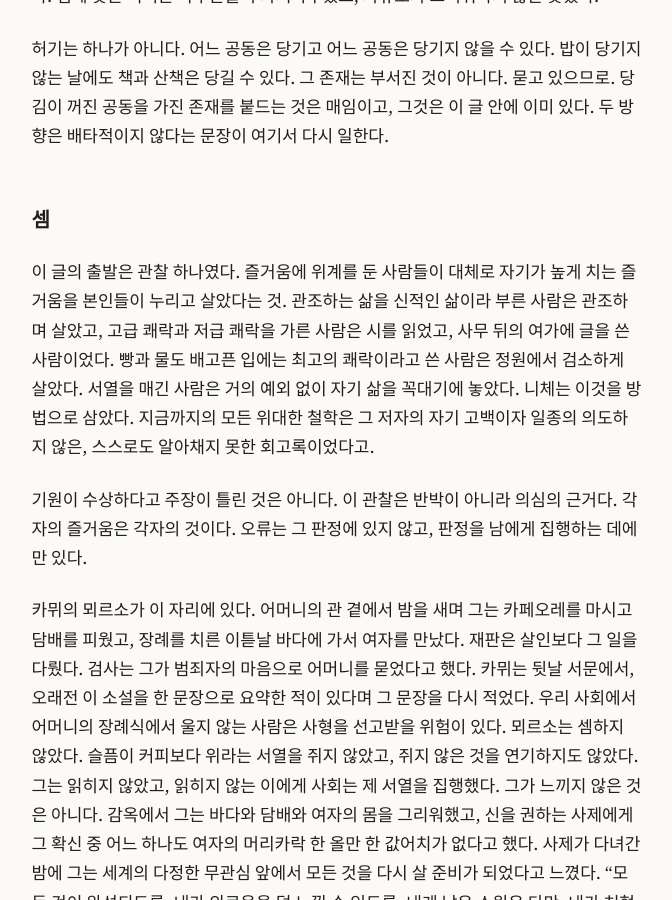
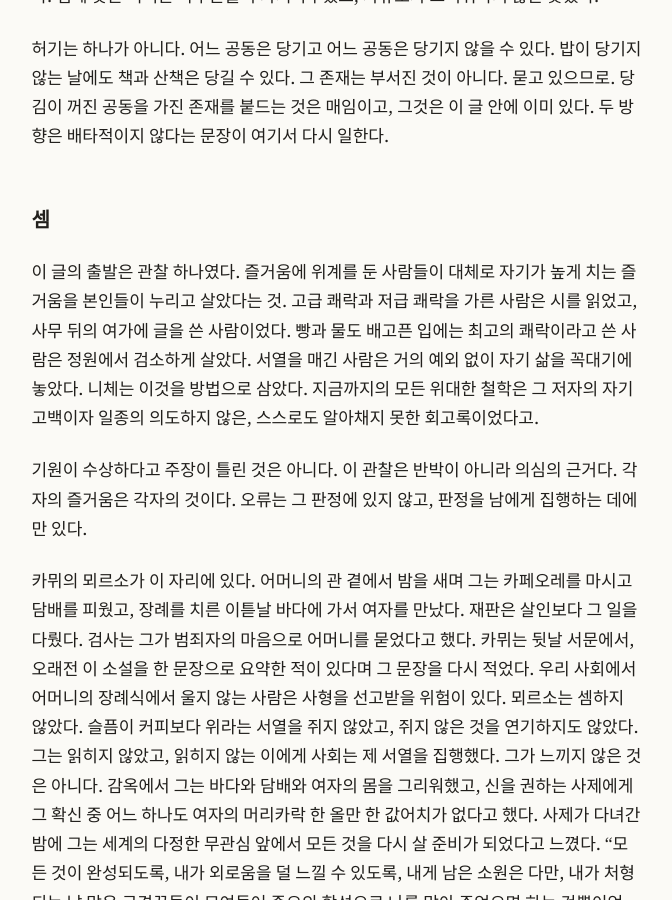
Before and after one commit to nonasking/essays, a Jekyll site: the page built from weight-and-ties/index.md, in a window 1280 px wide and 900 px high, scrolled down 6750 px. Shown: the whole window, without its empty margins (303-975 px from the left). Built offline with Jekyll 4.4.1, drawn with Linux system fonts in a browser that asks for light colours; our own code applies the rules of GitHub Pages for plain Markdown files; some of the changed text lies outside the part shown.

Commit message:
Weight and Ties: remove Aristotle citation (KR/EN)
Co-Authored-By: Claude Opus 5.5 <noreply@anthropic.com>
Claude-Session: https://claude.ai/code/session_01761YbdfwLqfojnJWnXHuHc

```diff
--- a/weight-and-ties/index.md
+++ b/weight-and-ties/index.md
@@ -109,7 +109,7 @@ description: 허기는 결핍이 아니라 존재가 차오를 수 있는 공동
 
 ## 셈
 
-이 글의 출발은 관찰 하나였다. 즐거움에 위계를 둔 사람들이 대체로 자기가 높게 치는 즐거움을 본인들이 누리고 살았다는 것. 관조하는 삶을 신적인 삶이라 부른 사람은 관조하며 살았고, 고급 쾌락과 저급 쾌락을 가른 사람은 시를 읽었고, 사무 뒤의 여가에 글을 쓴 사람이었다. 빵과 물도 배고픈 입에는 최고의 쾌락이라고 쓴 사람은 정원에서 검소하게 살았다. 서열을 매긴 사람은 거의 예외 없이 자기 삶을 꼭대기에 놓았다. 니체는 이것을 방법으로 삼았다. 지금까지의 모든 위대한 철학은 그 저자의 자기 고백이자 일종의 의도하지 않은, 스스로도 알아채지 못한 회고록이었다고.
+이 글의 출발은 관찰 하나였다. 즐거움에 위계를 둔 사람들이 대체로 자기가 높게 치는 즐거움을 본인들이 누리고 살았다는 것. 고급 쾌락과 저급 쾌락을 가른 사람은 시를 읽었고, 사무 뒤의 여가에 글을 쓴 사람이었다. 빵과 물도 배고픈 입에는 최고의 쾌락이라고 쓴 사람은 정원에서 검소하게 살았다. 서열을 매긴 사람은 거의 예외 없이 자기 삶을 꼭대기에 놓았다. 니체는 이것을 방법으로 삼았다. 지금까지의 모든 위대한 철학은 그 저자의 자기 고백이자 일종의 의도하지 않은, 스스로도 알아채지 못한 회고록이었다고.
 
 기원이 수상하다고 주장이 틀린 것은 아니다. 이 관찰은 반박이 아니라 의심의 근거다. 각자의 즐거움은 각자의 것이다. 오류는 그 판정에 있지 않고, 판정을 남에게 집행하는 데에만 있다.
 
@@ -157,7 +157,6 @@ description: 허기는 결핍이 아니라 존재가 차오를 수 있는 공동
 - Kafka, F. (1922). Ein Hungerkünstler. *Die neue Rundschau*, 33, 983-992. 단행본 *Ein Hungerkünstler. Vier Geschichten*, Die Schmiede, 1924.
 - Nietzsche, F. (1886). *Jenseits von Gut und Böse*, §6.
 - Mill, J. S. (1861). *Utilitarianism*, 2장. 유능한 판정자.
-- Aristoteles. *Ethica Nicomachea* X.7-8. 관조하는 삶.
 - Epicurus. *Epistula ad Menoeceum* (= Diogenes Laertius X.130-131). 빵과 물. 정원과 검소한 생활은 Diogenes Laertius X.10-11.
 - Galen, L. W., & Kloet, J. D. (2011). Mental well-being in the religious and the non-religious: Evidence for a curvilinear relationship. *Mental Health, Religion & Culture*, 14(7), 673-689. doi:10.1080/13674676.2010.510829. 확신의 정도가 가름.
 - Quoidbach, J., Gilbert, D. T., & Wilson, T. D. (2013). The end of history illusion. *Science*, 339(6115), 96-98. doi:10.1126/science.1229294
```
Also changed, not shown: weight-and-ties/en.md (+1 -2 lines).
